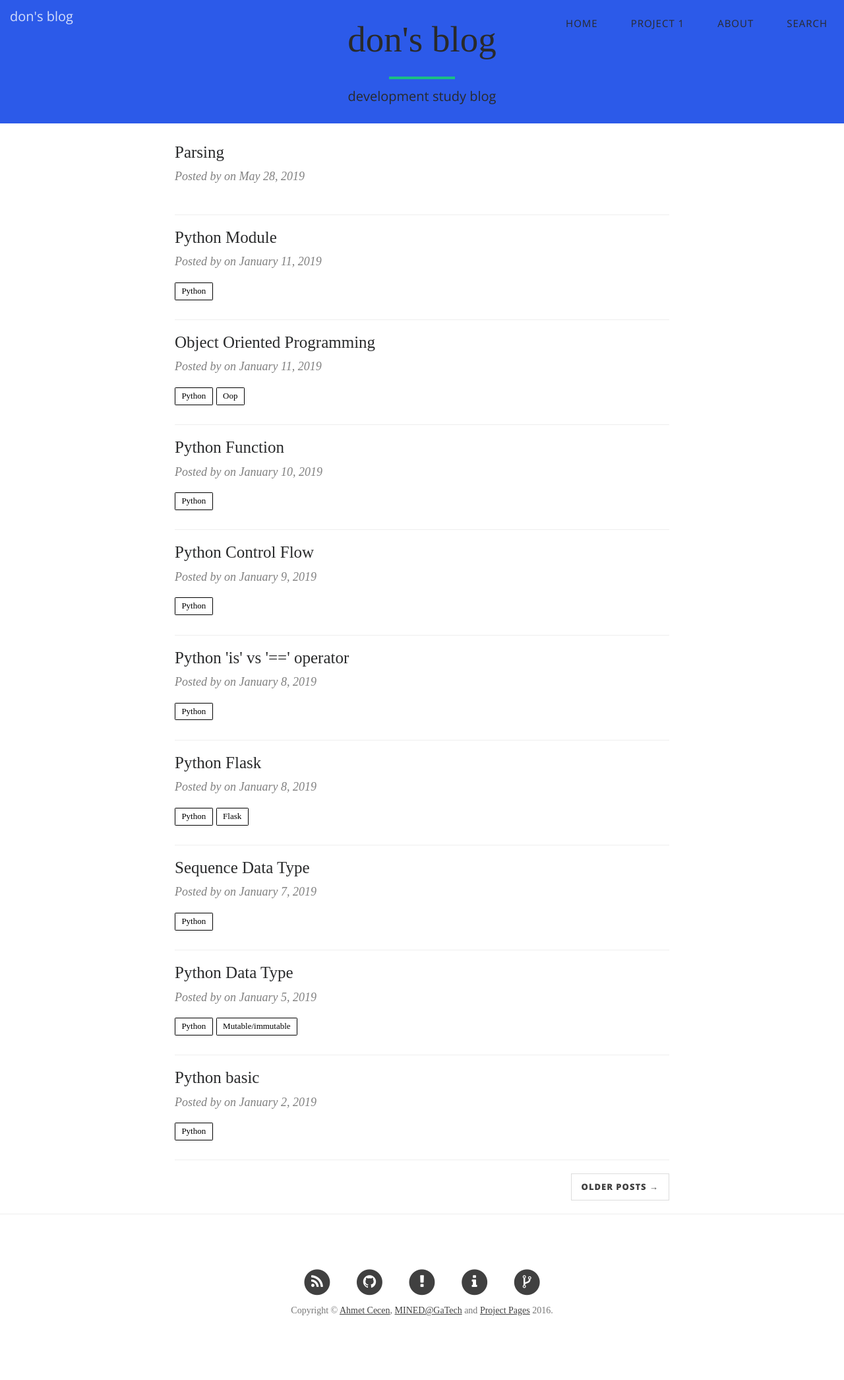
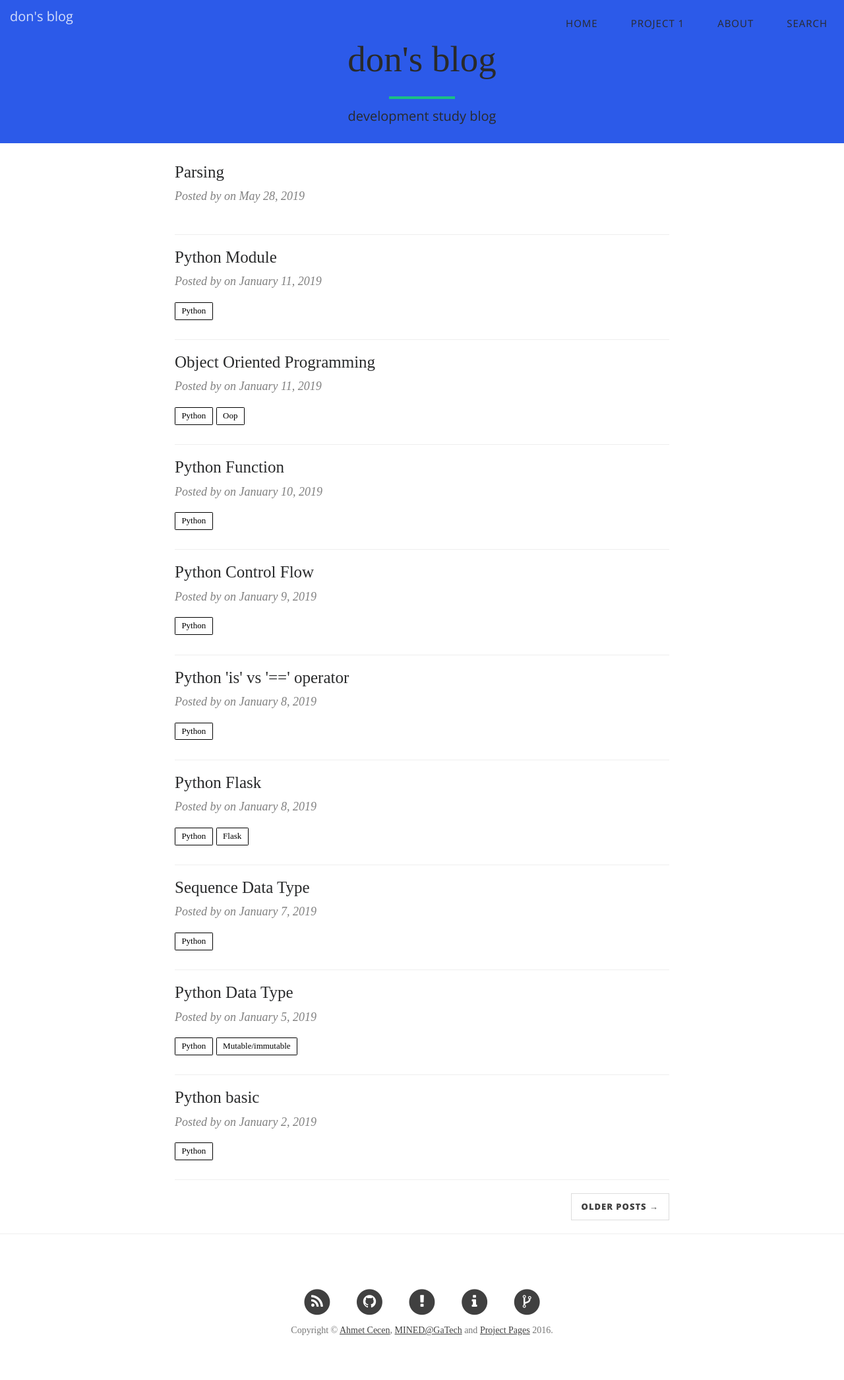
Before and after one commit to don2101/don2101.github.io, a Jekyll site: the page built from index.html, in a window 1280 px wide. Shown: the whole page at 66% size. Built offline with Jekyll 4.4.1, drawn with Linux system fonts in a browser that asks for light colours; nearby versions of some CDN libraries; some web fonts are replaced; the list of posts is cut into pages by our own code; before the commit the page ends 2061 px from its top, so only the background shows below that.

Commit message:
main title 마진 추가

```diff
--- a/css/clean-blog.css
+++ b/css/clean-blog.css
@@ -168,7 +168,7 @@ hr.small {
 }
 .intro-header .site-heading h1,
 .intro-header .page-heading h1 {
-  margin-top: 0;
+  margin-top: 30px;
   font-size: 50px;
 }
 .intro-header .site-heading .subheading,
```
